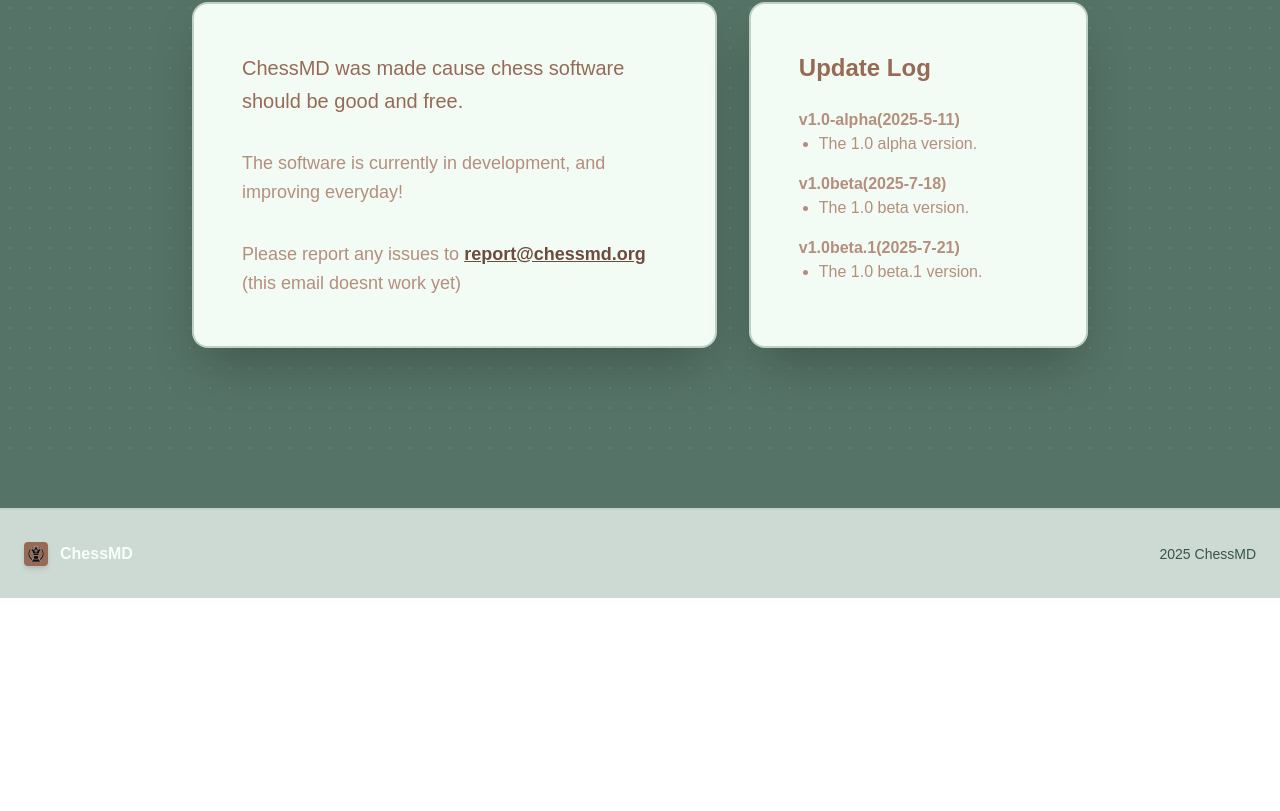
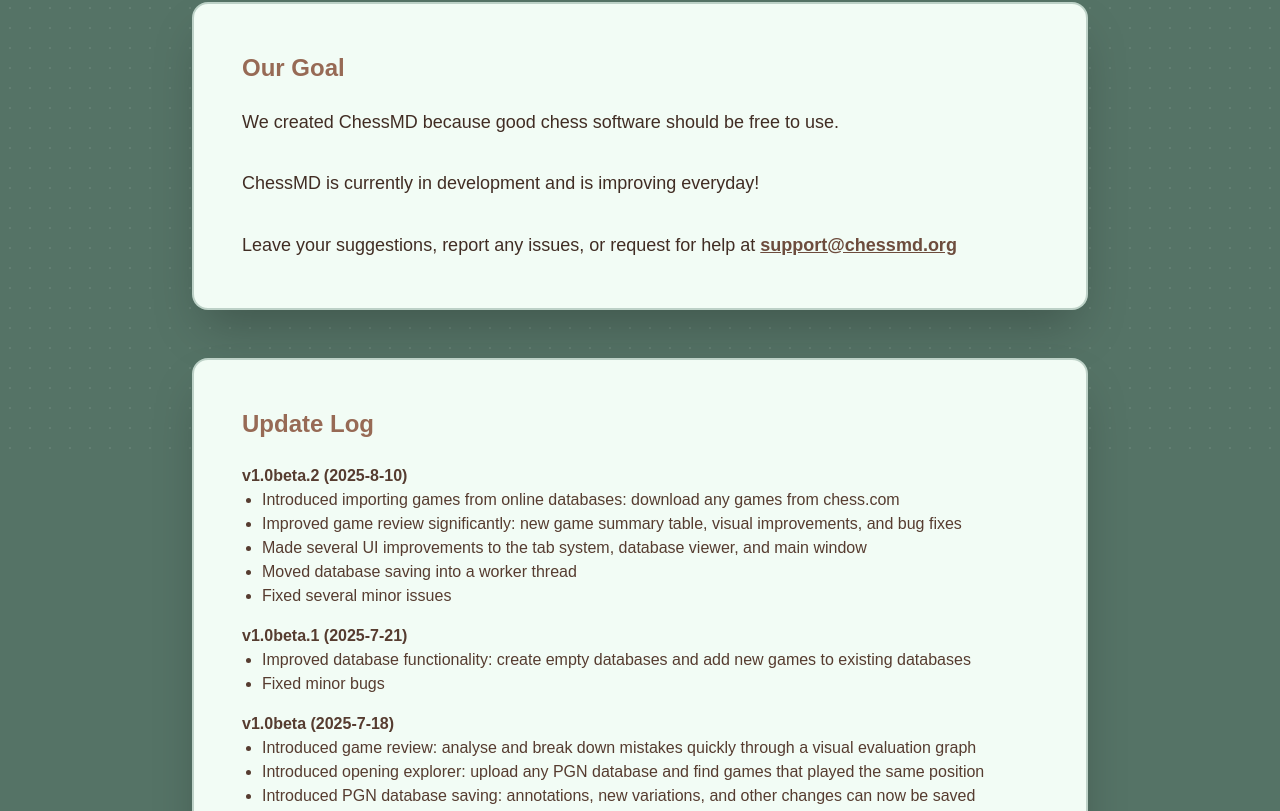
Before and after one commit to ChessMD/SiteMD, a Next.js app: page /about in a window 1280 px wide. Shown: the part 342-1153 px from the top of the page. Before the commit the page ends 940 px from the top, so only its background shows below. Built offline with nearby package versions, Linux system fonts and the light colour scheme.

Commit message:
Update download link, update about description, update colors

```diff
--- a/next.config.js
+++ b/next.config.js
@@ -2,7 +2,8 @@
  * @type {import('next').NextConfig}
  */
 const nextConfig = {
-  output: 'export'
+  output: 'export',
+  images: { unoptimized: true }
 }
 
 module.exports = nextConfig
--- a/src/app/about/page.tsx
+++ b/src/app/about/page.tsx
@@ -14,38 +14,51 @@ export default function About() {
             <h2 className="text-5xl md:text-7xl font-black text-mint-cream text-center mb-16 drop-shadow-lg">
               About
             </h2>
-            <div className="grid grid-cols-1 md:grid-cols-5 gap-8 max-w-4xl mx-auto">
               {/*about text area */}
-              <div className="bg-mint-cream/98 backdrop-blur-sm rounded-2xl p-12 border-2 border-viridian-600/50 shadow-2xl max-w-4xl mx-auto md:col-span-3">
-                <p className="text-xl font-medium text-coffee-600 mb-8 leading-relaxed">
-                  ChessMD was made cause chess software should be good and free.
+              <div className="bg-mint-cream/98 backdrop-blur-sm rounded-2xl p-12 border-2 border-viridian-600/50 shadow-2xl max-w-4xl mx-auto md:col-span-3 mb-12">
+                <h3 className="text-2xl font-bold text-coffee-600 mb-6">Our Goal</h3>
+                <p className="text-lg font-medium text-coffee-300 mb-8 leading-relaxed">
+                  We created ChessMD because good chess software should be free to use.
                 </p>
-                <p className="text-lg font-medium text-coffee-700 mb-8 leading-relaxed">
-                  The software is currently in development, and improving everyday!
+                <p className="text-lg font-medium text-coffee-300 mb-8 leading-relaxed">
+                  ChessMD is currently in development and is improving everyday!
                 </p>
-                <p className="text-lg font-medium text-coffee-700 leading-relaxed">
-                  Please report any issues to <a href="mailto:report@chessmd.org" className="text-coffee-500 font-bold hover:text-coffee-400 underline transition-colors">report@chessmd.org</a> &#40;this email doesnt work yet&#41;
+                <p className="text-lg font-medium text-coffee-300 leading-relaxed">
+                  Leave your suggestions, report any issues, or request for help at <a href="mailto:support@chessmd.org" className="text-coffee-500 font-bold hover:text-coffee-400 underline transition-colors">support@chessmd.org</a>
                 </p>
               </div>
               {/* update log box*/}
-              <div className="bg-mint-cream/98 backdrop-blur-sm rounded-2xl p-12 border-2 border-viridian-600/50 shadow-2xl md:col-span-2">
+              <div className="bg-mint-cream/98 backdrop-blur-sm rounded-2xl p-12 border-2 border-viridian-600/50 shadow-2xl max-w-4xl mx-auto">
                 <h3 className="text-2xl font-bold text-coffee-600 mb-6">Update Log</h3>
-                <div className="text-coffee-700 text-m space-y-4">
-                  <strong>v1.0-alpha(2025-5-11)</strong>
+                <div className="text-coffee-400 text-m space-y-4">
+                  <strong>v1.0beta.2 (2025-8-10)</strong>
                   <ul className="list-disc pl-5">
-                    <li>The 1.0 alpha version.</li>
+                    <li>Introduced importing games from online databases: download any games from chess.com</li>
+                    <li>Improved game review significantly: new game summary table, visual improvements, and bug fixes</li>
+                    <li>Made several UI improvements to the tab system, database viewer, and main window</li>
+                    <li>Moved database saving into a worker thread</li>
+                    <li>Fixed several minor issues</li>
                   </ul>
-                  <strong>v1.0beta(2025-7-18)</strong>
+                  <strong>v1.0beta.1 (2025-7-21)</strong>
                   <ul className="list-disc pl-5">
-                    <li>The 1.0 beta version.</li>
+                    <li>Improved database functionality: create empty databases and add new games to existing databases</li>
+                    <li>Fixed minor bugs</li>
                   </ul>
-                  <strong>v1.0beta.1(2025-7-21)</strong>
+                  <strong>v1.0beta (2025-7-18)</strong>
                   <ul className="list-disc pl-5">
-                    <li>The 1.0 beta.1 version.</li>
+                    <li>Introduced game review: analyse and break down mistakes quickly through a visual evaluation graph</li>
+                    <li>Introduced opening explorer: upload any PGN database and find games that played the same position</li>
+                    <li>Introduced PGN database saving: annotations, new variations, and other changes can now be saved</li>
+                    <li>Improved engine analysis: preview and append moves from the engine's suggested lines</li>
+                    <li>Improved visuals and added some QoL features</li>
+                    <li>Included an installer for the program</li>
+                  </ul>
+                  <strong>v1.0-alpha (2025-5-11)</strong>
+                  <ul className="list-disc pl-5">
+	                  <li>The first version of ChessMD!</li>
                   </ul>
                 </div>
               </div>
-            </div>
           </div>
         </section>
       </main>
--- a/src/app/download/page.tsx
+++ b/src/app/download/page.tsx
@@ -14,7 +14,7 @@ export default function Download() {
           <h2 className="text-5xl md:text-7xl font-black text-mint-cream mb-6 drop-shadow-lg flex flex-col items-center">
             Download
             <span className="text-lg md:text-2xl font-semibold text-cambridge-blue-200 mt-2">
-              Version: <span className="font-mono text-coffee-400">v1.0-beta.1</span>
+              Version: <span className="font-mono text-coffee-400">v1.0-beta.2</span>
             </span>
           </h2>
           <p className="text-xl font-medium text-cambridge-blue-100 mb-12 max-w-3xl mx-auto leading-relaxed">
@@ -33,7 +33,7 @@ export default function Download() {
                 <li>• Local engine</li>
                 <li>• Local database access</li>
               </ul>
-              <DownloadButton href="https://github.com/ChessMD/ChessMD/releases/download/v1.0-beta.1/setup.exe" className="bg-coffee-600 hover:bg-coffee-700 text-mint-cream font-bold px-8 py-4 rounded-lg transition-colors w-full shadow-md text-lg">
+              <DownloadButton href="https://github.com/ChessMD/ChessMD/releases/download/v1.0-beta.2/setup.exe" className="bg-coffee-600 hover:bg-coffee-700 text-mint-cream font-bold px-8 py-4 rounded-lg transition-colors w-full shadow-md text-lg">
                 Download (200 MB)
               </DownloadButton>
 
@@ -41,7 +41,7 @@ export default function Download() {
                 <h4 className="text-coffee-600 font-bold mb-2 text-base">Alternative Downloads</h4>
                 <ul className="text-coffee-700 text-sm space-y-2">
                   <li>
-                    <a href="https://github.com/ChessMD/ChessMD/releases/download/v1.0-beta.1/ChessMD_portable.zip" className="underline hover:text-coffee-500 transition-colors">
+                    <a href="https://github.com/ChessMD/ChessMD/releases/download/v1.0-beta.2/ChessMD_portable.zip" className="underline hover:text-coffee-500 transition-colors">
                       Portable ZIP
                     </a>
                   </li>
--- a/src/app/guide/page.tsx
+++ b/src/app/guide/page.tsx
@@ -20,7 +20,7 @@ export default function Guide() {
             <h1 className="text-4xl font-bold text-viridian-400 mb-8">User Guide</h1>
 
             <p className="text-lg text-gray-900 mb-8">
-              The user guide will demonstrate how the software can be used.
+              Welcome to the user guide! All the information needed to use the software can be found here.
             </p>
 
             {/* tableof contents */}
--- a/src/app/page.tsx
+++ b/src/app/page.tsx
@@ -15,20 +15,20 @@ export default function Home() {
         {/*the main big text area */}
         <section className="text-center py-20">
           <h2 className="text-5xl md:text-7xl font-black text-mint-cream mb-6 drop-shadow-lg">
-            Master Chess with <span className="bg-coffee-500 bg-clip-text text-transparent"> ChessMD</span>
+            Master Chess with <span className="bg-coffee-800 bg-clip-text text-transparent"> ChessMD</span>
           </h2>
-          <p className="text-xl font-medium text-cambridge-blue-100 mb-12 max-w-6xl mx-auto leading-relaxed">
-            The ultimate chess learning platform. Improve your game with database
-            analysis, built-in game review, and game study tools.
+          <p className="text-2xl font-medium text-cambridge-blue-600 mb-12 max-w-6xl mx-auto leading-relaxed">
+            The ultimate chess learning platform.
+            Improve your game with database analysis, built-in game review, and game study tools.
           </p>
           {/* use download button component cuz client side rendering */}
           <div className="flex flex-col sm:flex-row gap-4 justify-center">
             <DownloadButton href="https://github.com/ChessMD/ChessMD/releases/download/v1.0-beta/setup.exe" className="bg-coffee-600 text-mint-cream font-bold px-8 py-4 rounded-lg text-lg hover:shadow-xl transform hover:scale-105 transition-all duration-200 hover:bg-coffee-700 shadow-lg">
               Download for Windows
             </DownloadButton>
-            <DownloadButton href="https://github.com/ChessMD/ChessMD/releases/download/v1.0-beta/setup.exe" className="border-3 border-mint-cream bg-transparent text-mint-cream font-bold px-8 py-4 rounded-lg text-lg hover:bg-mint-cream hover:text-viridian-600 transition-all duration-200 shadow-lg">
+            {/* <DownloadButton href="https://github.com/ChessMD/ChessMD/releases/download/v1.0-beta/setup.exe" className="border-3 border-mint-cream bg-transparent text-mint-cream font-bold px-8 py-4 rounded-lg text-lg hover:bg-mint-cream hover:text-viridian-600 transition-all duration-200 shadow-lg">
               Download for Mac
-            </DownloadButton>
+            </DownloadButton> */}
           </div>
         </section>
 
@@ -46,7 +46,7 @@ export default function Home() {
               <h4 className="text-xl font-bold text-mint-cream mb-3">
                 Database Management
               </h4>
-              <p className="text-cambridge-blue-100 leading-relaxed">
+              <p className="text-cambridge-blue-700 leading-relaxed">
                 Browse and manage multiple chess databases with ease. Import PGN
                 files and organize your game collections.
               </p>
@@ -62,7 +62,7 @@ export default function Home() {
               <h4 className="text-xl font-bold text-mint-cream mb-3">
                 Intuitive Navigation
               </h4>
-              <p className="text-cambridge-blue-100 leading-relaxed">
+              <p className="text-cambridge-blue-700 leading-relaxed">
                 Work with multiple games simultaneously using tabs. Switch between
                 databases and study organized!
               </p>
@@ -78,7 +78,7 @@ export default function Home() {
               <h4 className="text-xl font-bold text-mint-cream mb-3">
                 Game Review
               </h4>
-              <p className="text-cambridge-blue-100 leading-relaxed">
+              <p className="text-cambridge-blue-700 leading-relaxed">
                 Analyze your games with detailed review tools. Add annotations,
                 comments, and identify brilliant ideas!
               </p>
@@ -94,7 +94,7 @@ export default function Home() {
               <h4 className="text-xl font-bold text-mint-cream mb-3">
                 Engine Analysis
               </h4>
-              <p className="text-cambridge-blue-100 leading-relaxed">
+              <p className="text-cambridge-blue-700 leading-relaxed">
                 Real-time position analysis with UCI engine support. Get instant
                 evaluations and best move suggestions.
               </p>
@@ -107,7 +107,7 @@ export default function Home() {
               <div className="bg-gray-200 rounded-lg aspect-video flex items-center justify-center mb-4 overflow-hidden">
                 <Image src="/screenshots/Figure_2.1c.png" alt="ChessMD game analysis screen" width={1920} height={1080} className="w-full h-full object-contain rounded-lg" priority/>
               </div>
-              <p className="text-cambridge-blue-100 text-lg font-medium">
+              <p className="text-cambridge-blue-800 text-2xl font-medium">
                 ChessMD game analysis screen
               </p>
             </div>
```
